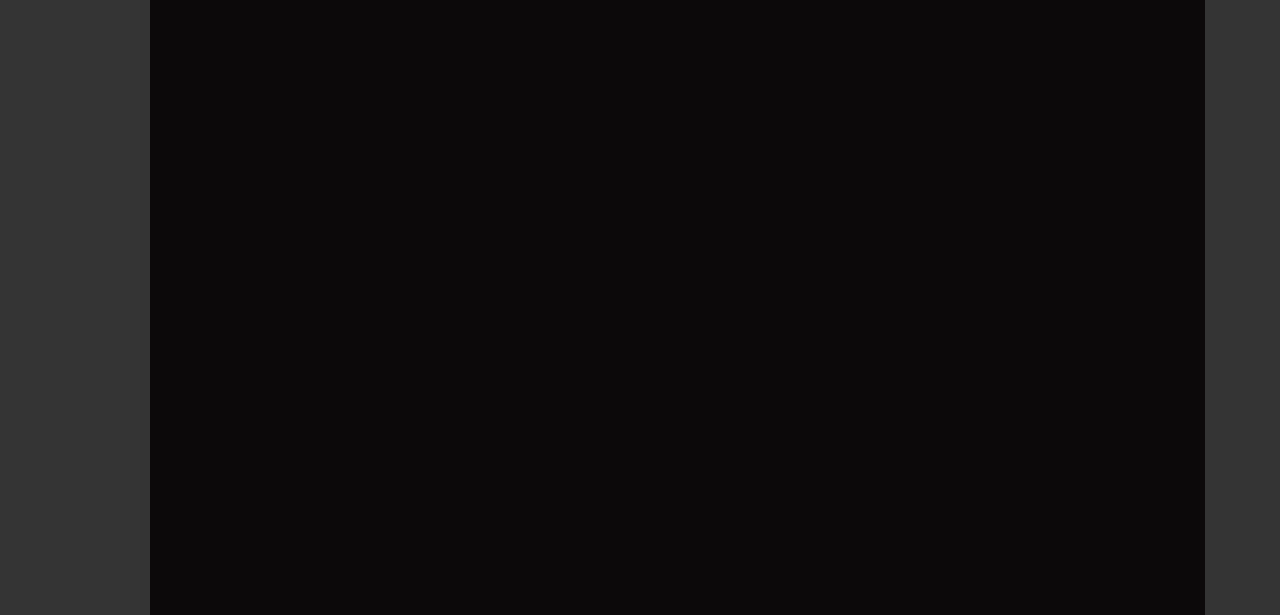
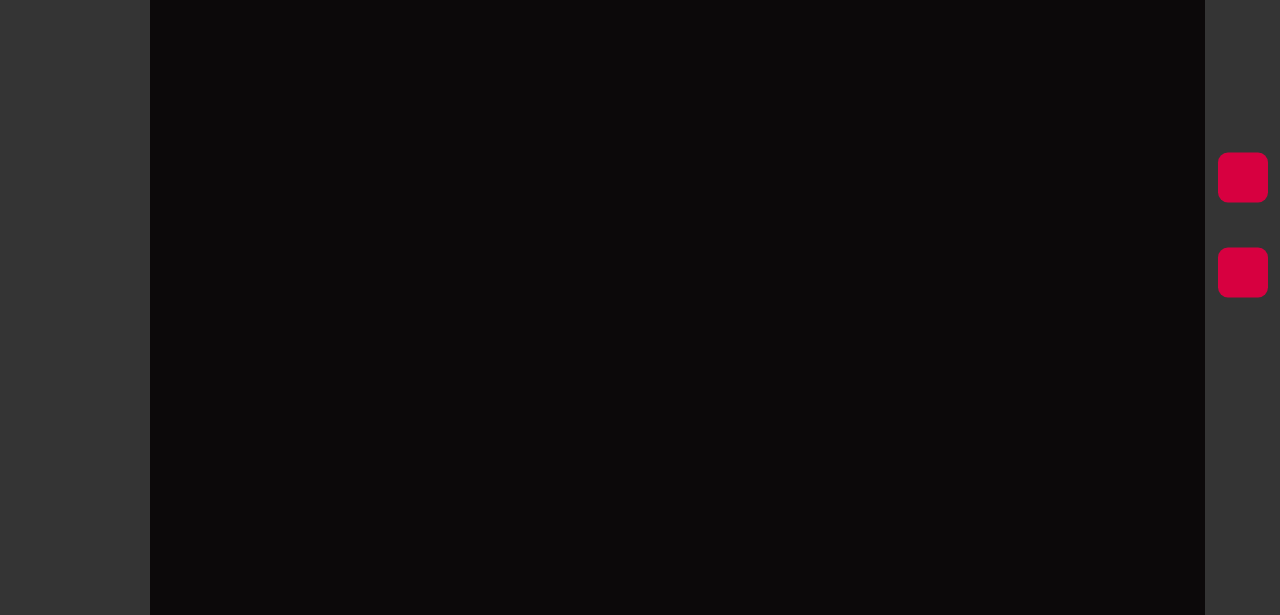
Before and after one commit to fromjyce/SecureDash, a website: page index.html in a window 1280 px wide. Shown: the part 185-800 px from the top of the page. Drawn offline with Linux system fonts and the light colour scheme.

Commit message:
added buttons

```diff
--- a/index.html
+++ b/index.html
@@ -12,6 +12,14 @@
    </div>
    <div class="right-sidemenu">
     <img src="assets\securedash.png" class="logo-menu-button" alt="logo">
+    <div class="buttons-container">
+    <div class="playbutton-container"><!--
+      <img src="assets\play_button.png" class="play-button" alt="logo">//-->
+    </div>
+    <div class="stopbutton-container"><!--
+      <img src="assets\stop_button.png" class="stop-button" alt="logo">//-->
+    </div>
+    </div>
    </div>
   </body>
 </html>
--- a/styles.css
+++ b/styles.css
@@ -74,5 +74,25 @@
 
 .logo-menu-button{
     width: 50px;
-    height: 66px;
+    height: 59px;
 }
+
+.buttons-container {
+  display: flex;
+  flex-direction: column;
+  justify-content: center;
+  align-items: center;
+  gap: 45px;
+  position: absolute;
+  top: 50%;
+  left: 50%;
+  transform: translate(-50%, -50%);
+}
+
+.playbutton-container, .stopbutton-container {
+        width: 50px;
+    height: 50px;
+    background-color: #D70040;
+    border-radius: 20%;
+    margin: auto;
+}
```
